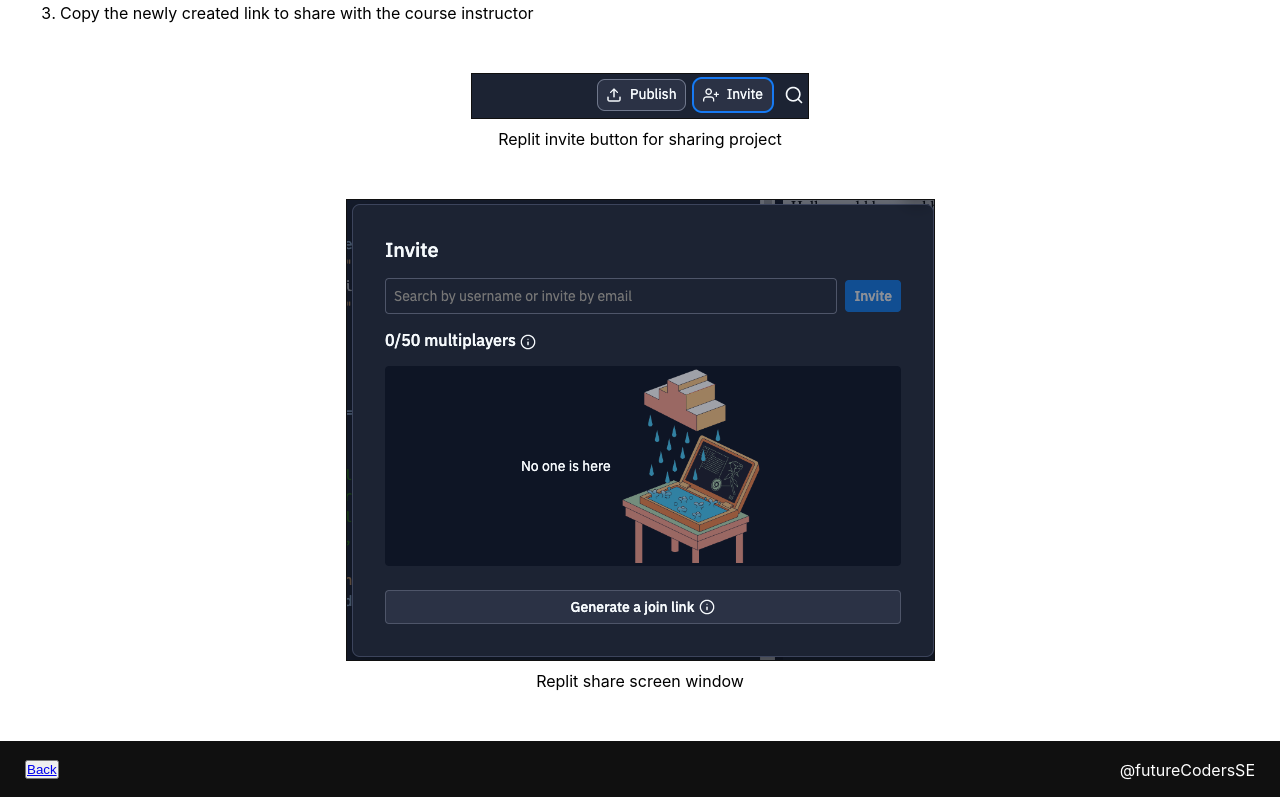
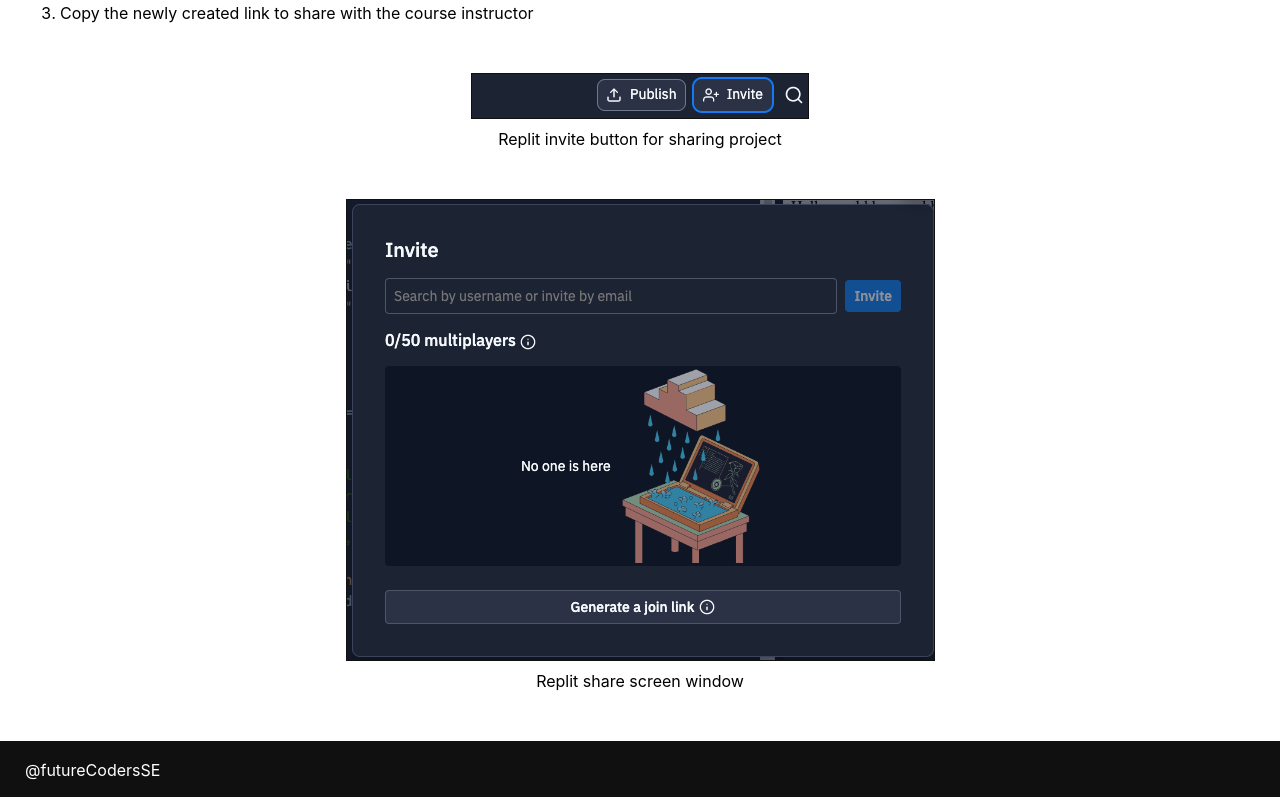
Before and after one commit to futureCodersSE/web-dev-one-day, a React (Create React App) app: page /replit-setup in a window 1280 px wide. Shown: the part 3068-3865 px from the top of the page. Built offline with nearby package versions, Linux system fonts and the light colour scheme.

Commit message:
edit footer

```diff
--- a/src/components/Footer/Footer.jsx
+++ b/src/components/Footer/Footer.jsx
@@ -15,7 +15,7 @@
       borderTop: "1px solid #101010",
       color: "white"
     }}>
-      <button><a href="/">Back</a></button>
+      {/* <button><a href="/">Back</a></button> */}
       <p>{`@futureCodersSE`}</p>
     </div>
   )
```
